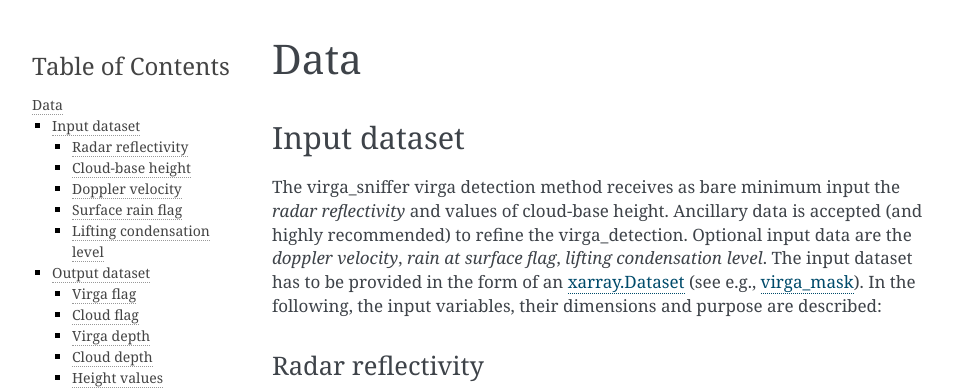
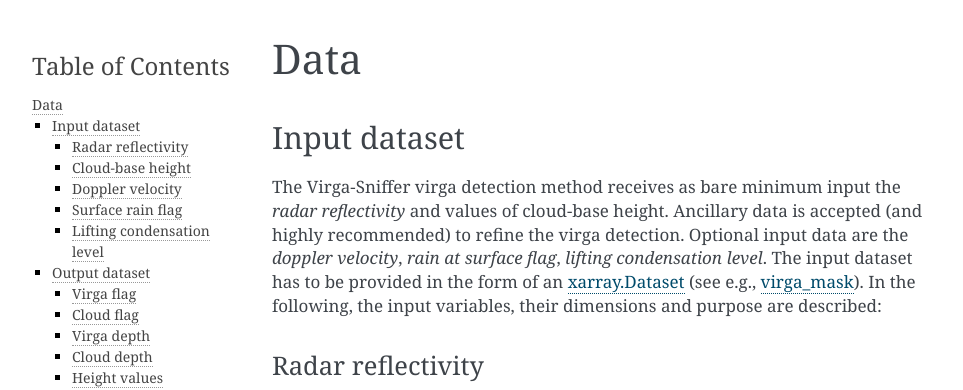
Before and after one commit to remsens-lim/virga_sniffer, a Sphinx documentation site: the page built from docs/datasets.md, in a window 1280 px wide and 900 px high. Shown: the top 390 px of the window, without its empty margins (148-1111 px from the left). Built offline with Sphinx 7.4.7, drawn with Linux system fonts in a browser that asks for light colours.

Commit message:
Change to official name and remove underscore

```diff
--- a/docs/datasets.md
+++ b/docs/datasets.md
@@ -1,8 +1,8 @@
 # Data
 (input)=
 ## Input dataset
-The virga_sniffer virga detection method receives as bare minimum input the *radar reflectivity* and values of cloud-base height. Ancillary data is accepted (and highly recommended) to refine the
-virga_detection. Optional input data are the *doppler velocity*, *rain at surface flag*, *lifting condensation level*. The input dataset has to be provided in the form of an
+The Virga-Sniffer virga detection method receives as bare minimum input the *radar reflectivity* and values of cloud-base height. Ancillary data is accepted (and highly recommended) to refine the
+virga detection. Optional input data are the *doppler velocity*, *rain at surface flag*, *lifting condensation level*. The input dataset has to be provided in the form of an
 [xarray.Dataset](https://docs.xarray.dev/en/stable/generated/xarray.Dataset.html)
 (see e.g., [virga_mask](virga_detection)). In the following, the input
 variables, their dimensions and purpose are described:
```
